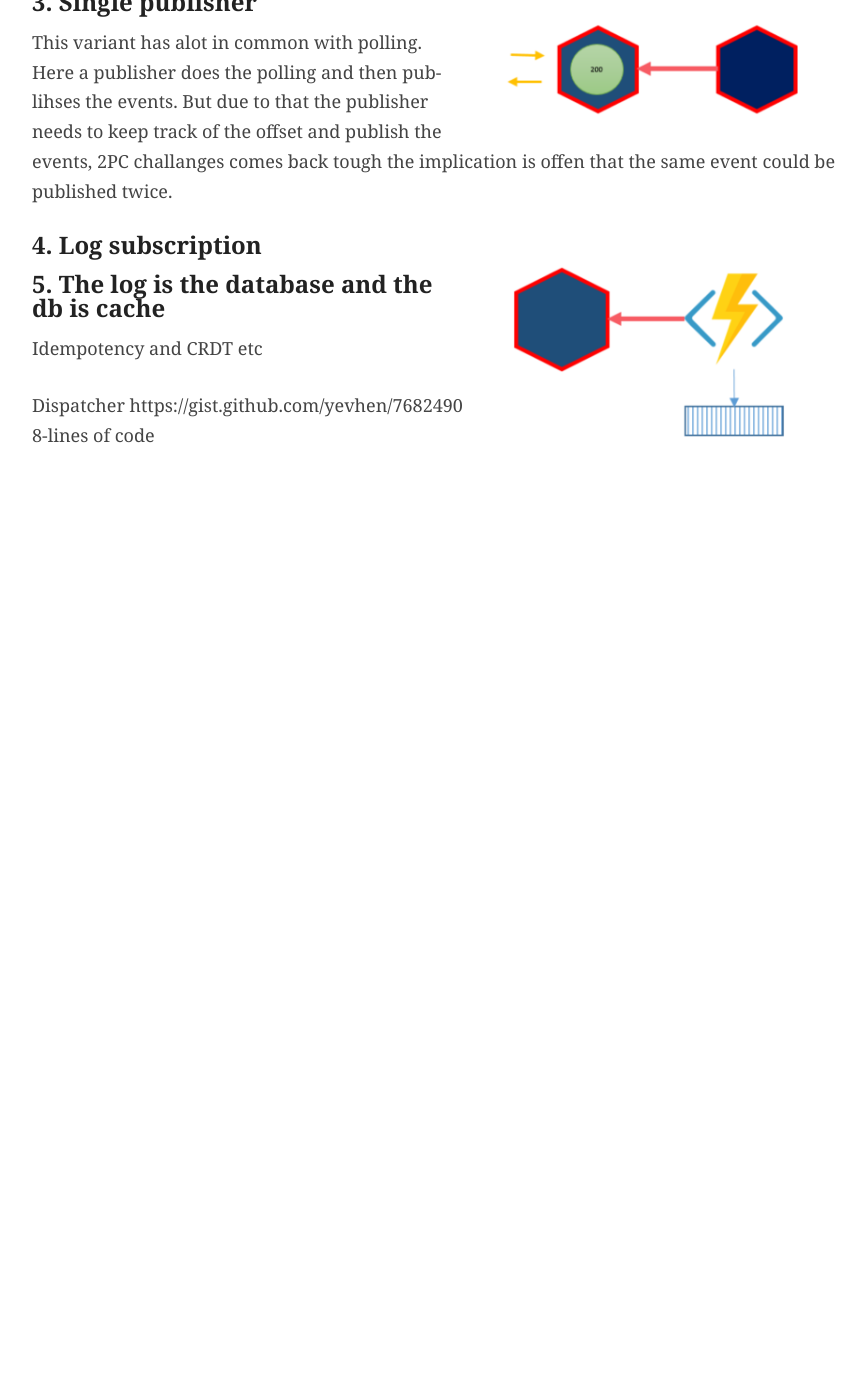
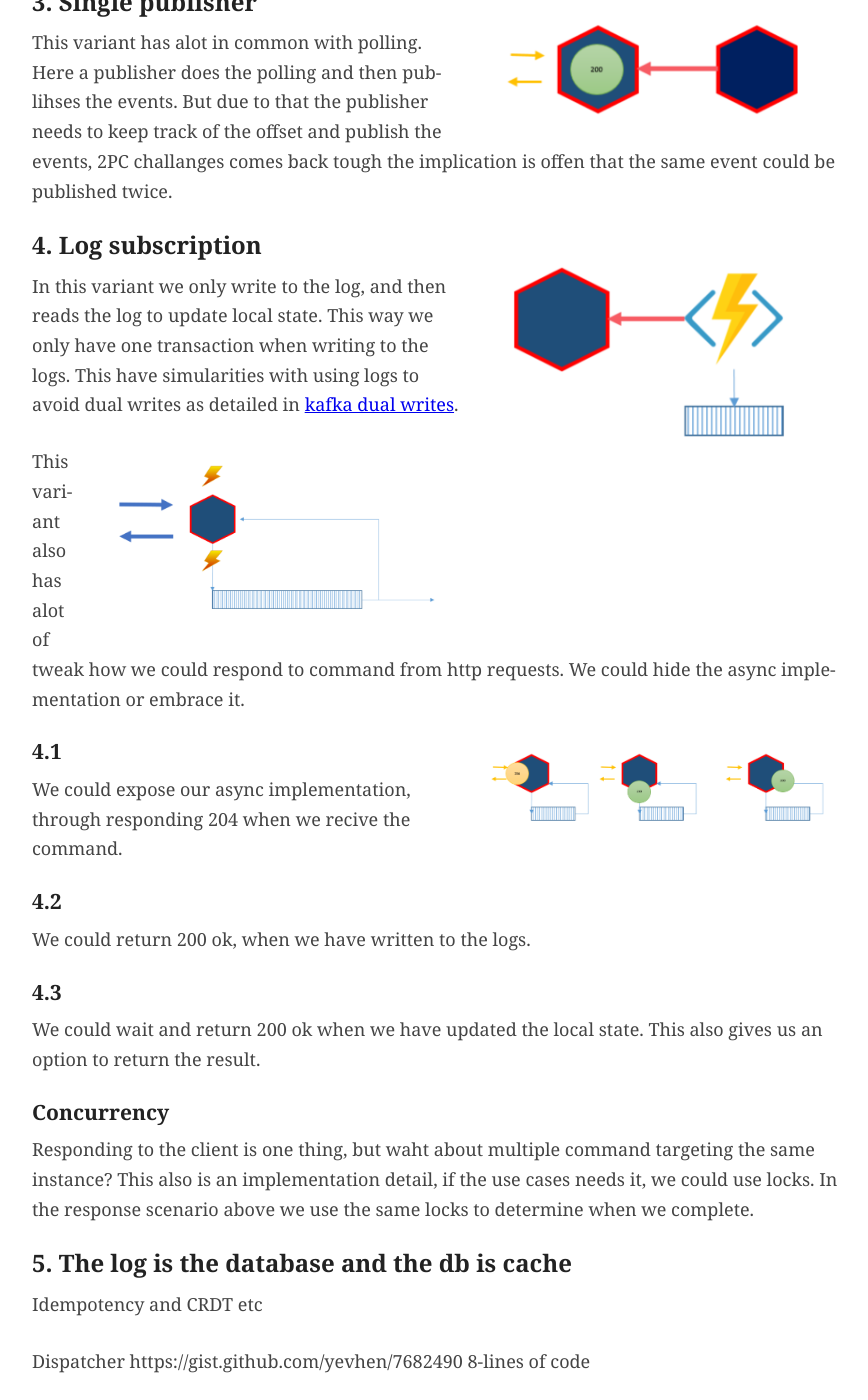
Before and after one commit to perokvist/event-driven-architecture, a Jekyll site: the page built from index.md, in a window 1280 px wide and 1400 px high, scrolled down 1971 px. Shown: the whole window, without its empty margins (203-1071 px from the left). Built offline with Jekyll 4.4.1, drawn with Linux system fonts in a browser that asks for light colours; our own code applies the rules of GitHub Pages for plain Markdown files; before the commit the page ends 2601 px from its top, so only the background shows below that.

Commit message:
response options

```diff
--- a/index.md
+++ b/index.md
@@ -33,24 +33,25 @@ Log characteristics as append only, ordered events (in partion) and offsets, cou
 
 Using logs as integration or/and as a form of persitant model, introduces new patterns when working with events. These options are going to be explored further in this article.
 
+
 ![integration through log](assets/service_log_integration.png)
-
 
 ### 1. 2PC
 
 A common challange when emiting changes/events is do drive the local state and publish the events in a "safe" manner. If the service updates local state first in one transaction then writes the events to a log or a broker in another transaction, you have to deal with two transaction. So you need a "two phased commit" - [two phased commit].(https://en.wikipedia.org/wiki/Two-phase_commit_protocol)
 Not dealing with this could mean loosing data/events.
 
+
 ![Two phased commit](assets/2pc.png)
 
 When both transaction complete could could return 200 ok to clients.
 If this has business implications we would like to remove this complexety.
 
-
 ### 2. Polling
 
 Another variant is to poll the source of events. This allows local state to be written, but the producing service doesn't publish the events. Instead the consumer polls based on time or offset. The consumer keeps track on the time or offset that is last polled the producer.
 This variant introduces coupling between producer and consumer, as well as potential global offset for the producer, and increased traffic.
+
 
 ![Polling](assets/polling.png)
 
@@ -58,10 +59,30 @@ This variant introduces coupling between producer and consumer, as well as poten
 
 This variant has alot in common with polling. Here a publisher does the polling and then publihses the events. But due to that the publisher needs to keep track of the offset and publish the events, 2PC challanges comes back tough the implication is offen that the same event could be published twice.
 
+
 ![function or lambda as polling publisher](assets/publisher.png)
 
 ### 4. Log subscription
 
+In this variant we only write to the log, and then reads the log to update local state. This way we only have one transaction when writing to the logs.
+This have simularities with using logs to avoid dual writes as detailed in [kafka dual writes](https://www.confluent.io/blog/using-logs-to-build-a-solid-data-infrastructure-or-why-dual-writes-are-a-bad-idea/).
+
+
+![integration through log](assets/service_log_integration.png)
+
+This variant also has alot of tweak how we could respond to command from http requests. We could hide the async implementation or embrace it.
+
+![response options](assets/response_options.png)
+
+#### 4.1
+We could expose our async implementation, through responding 204 when we recive the command.
+#### 4.2
+We could return 200 ok, when we have written to the logs.
+#### 4.3
+We could wait and return 200 ok when we have updated the local state. This also gives us an option to return the result.
+
+#### Concurrency
+Responding to the client is one thing, but waht about multiple command targeting the same instance? This also is an implementation detail, if the use cases needs it, we could use locks. In the response scenario above we use the same locks to determine when we complete.
 
 ### 5. The log is the database and the db is cache
 
```
Also changed, not shown: assets/response_options.png (added).
